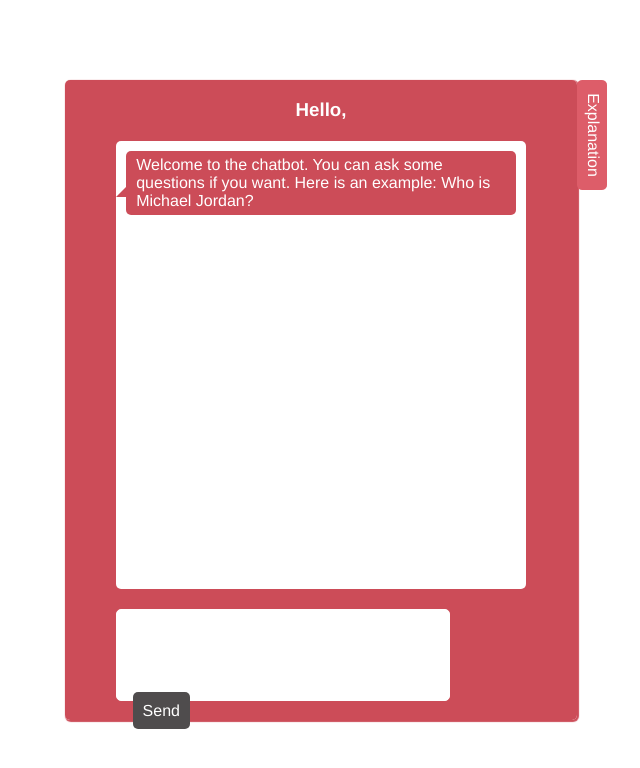
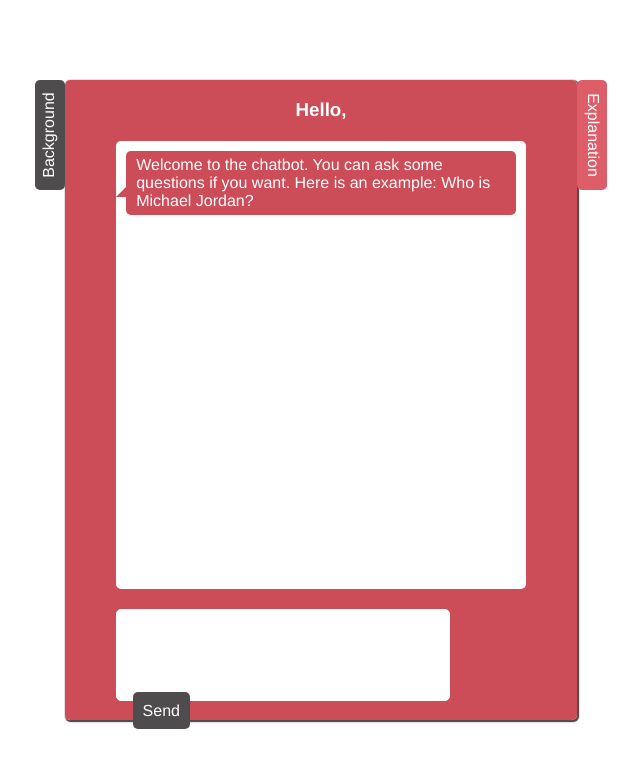
Before and after one commit to wanghe001/bbdc-chatbot-frontend, a Vue app: page /#/ in a window 1280 px wide. Both pictures are taken after a click on the element "Start". Shown: the top 768 px of the page, without its empty margins (319-959 px from the left). Built offline with nearby package versions, Linux system fonts and the light colour scheme.

Commit message:
- added the background panel and its interactions with the other panels

```diff
--- a/src/views/Home.vue
+++ b/src/views/Home.vue
@@ -1,10 +1,13 @@
 <template>
   <div class="home">
     <login-box v-if="!loggedIn"></login-box>
-    <div v-if="loggedIn" class="chatbot-wrapper" :class="{expanded:explainTabClicked}">
+    <div v-if="loggedIn" class="chatbot-wrapper"
+         :class="{expanded:explainTabClicked,'expanded-left':backgroundTabClicked}">
       <h3 class="title">Hello, {{$store.state.nickName}}</h3>
       <span class="button explain" :class="{expanded:explainTabClicked}"
-            @click="explainTabClicked=!explainTabClicked">Explanation</span>
+            @click="tabButtonClicked('explain')">Explanation</span>
+      <span class="button background" :class="{expanded:backgroundTabClicked}"
+            @click="tabButtonClicked('background')">Background</span>
       <div class="message-panel">
         <message-box v-for="(message,index) in this.$store.state.messages" :key="index"
           :message="message.text"
@@ -42,6 +45,8 @@
         </div>
       </div>
     </div>
+    <div v-if="loggedIn" class="background-window" :class="{expanded: backgroundTabClicked}">
+    </div>
   </div>
 </template>
 
@@ -67,6 +72,7 @@ export default {
     return {
       userMessage: '',
       explainTabClicked: false,
+      backgroundTabClicked: false,
       background: this.$store.state.background,
       explanations: this.$store.state.explanations,
       backgroundShown: false,
@@ -125,6 +131,15 @@ export default {
       });
       return `<div class="background-text">${splittedText.join('')}</div>`;
     },
+    tabButtonClicked(button) {
+      if (button === 'background') {
+        this.backgroundTabClicked = !this.backgroundTabClicked;
+        this.explainTabClicked = false;
+      } else {
+        this.explainTabClicked = !this.explainTabClicked;
+        this.backgroundTabClicked = false;
+      }
+    },
   },
 };
 </script>
@@ -143,10 +158,17 @@ export default {
       left:10vw;
       transition: 0.4s;
     }
+    &.expanded-left{
+      left:50vw;
+      transition: 0.4s;
+    }
     .title{
       color: white;
     }
-    .explain{
+    .button {
+      color:white;
+      &.explain{
+        background: #dd5d69;
         position:absolute;
         width:100px;
         height:20px;
@@ -167,9 +189,28 @@ export default {
           transition: 0.4s;
         }
       }
-    .button {
-      background: #dd5d69;
-      color:white;
+      &.background{
+        background: #4f4c4d;
+        position:absolute;
+        width:100px;
+        height:20px;
+        top:0;
+        left:-140px;
+        transform: rotate(-90deg);
+        transform-origin: top right;
+        padding:5px;
+        border-radius: 5px;
+        transition: 0.4s;
+        &:hover{
+          background: #444444;
+          cursor: pointer;
+        }
+        &.expanded{
+          transform: rotate(0);
+          left:-110px;
+          transition: 0.4s;
+        }
+      }
     }
     .message-panel{
       background: white;
@@ -218,9 +259,10 @@ export default {
     left:30vw;
     top:10vh;
     box-shadow: 1px 1px 1px 1px #CC4C58;
-    z-index: -1;
+    z-index: -2;
     transition: 0.4s;
     border-radius: 5px;
+    background:white;
     .section {
       margin:0 20px;
       &.background{
@@ -230,6 +272,7 @@ export default {
     &.expanded{
       left:50vw;
       transition: 0.4s;
+      z-index: -1;
     }
     h2{
       color: #dd5d69;
@@ -287,6 +330,20 @@ export default {
     }
   }
   .background-window {
-
+    position:fixed;
+    width:40vw;
+    height:80vh;
+    left:30vw;
+    top:10vh;
+    box-shadow: 1px 1px 1px 1px #4f4c4d;
+    z-index: -2;
+    transition: 0.4s;
+    border-radius: 5px;
+    background:white;
+    &.expanded{
+      left:10vw;
+      transition: 0.4s;
+      z-index:-1;
+    }
   }
 </style>
```
Lines whose indentation alone changed are shown as unchanged.
